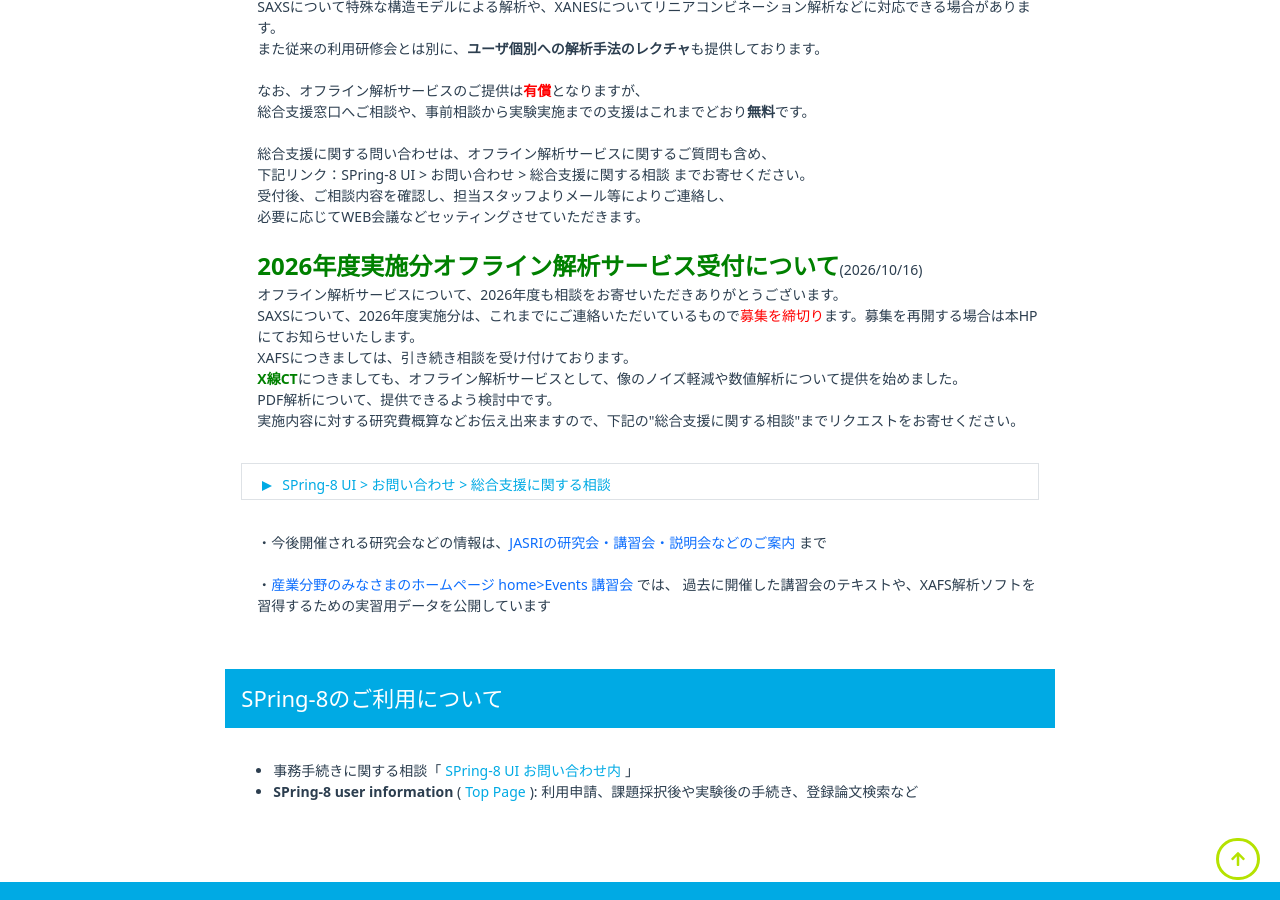
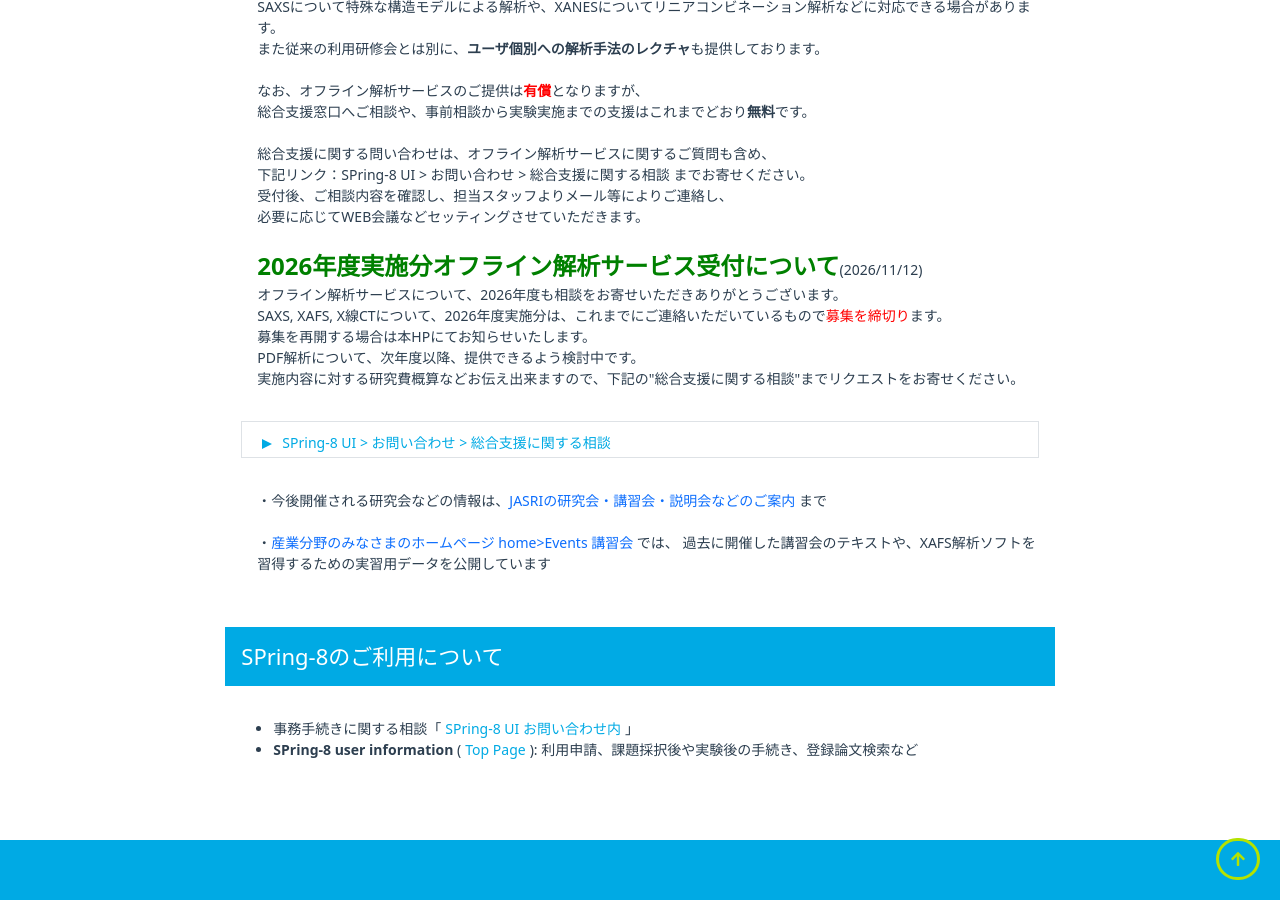
Before and after one commit to jasri-jp/general-support, a Jekyll site: the page built from docs/inquiry.html, in a window 1280 px wide and 900 px high, scrolled down 2297 px. Built offline with Jekyll 4.4.1, drawn with Linux system fonts in a browser that asks for light colours.

Commit message:
Update FY2026 offline analysis service notice and date

```diff
--- a/docs/inquiry.html
+++ b/docs/inquiry.html
@@ -114,12 +114,11 @@ fontawesome: local  # このページは Font Awesome 5 をサイト内から読
            受付後、ご相談内容を確認し、担当スタッフよりメール等によりご連絡し、<br>
            必要に応じてWEB会議などセッティングさせていただきます。<br><br>
 
-           <font size="+2"><span style="color:green;"><strong>2026年度実施分オフライン解析サービス受付について</strong></span></font>(2026/10/16)<br>
+           <font size="+2"><span style="color:green;"><strong>2026年度実施分オフライン解析サービス受付について</strong></span></font>(2026/11/12)<br>
            オフライン解析サービスについて、2026年度も相談をお寄せいただきありがとうございます。<br>
-           SAXSについて、2026年度実施分は、これまでにご連絡いただいているもので<span style="color:red;">募集を締切り</span>ます。募集を再開する場合は本HPにてお知らせいたします。<br>
-           XAFSにつきましては、引き続き相談を受け付けております。<br>
-           <span style="color:green;"><strong>X線CT</strong></span>につきましても、オフライン解析サービスとして、像のノイズ軽減や数値解析について提供を始めました。<br>
-           PDF解析について、提供できるよう検討中です。<br>
+           SAXS, XAFS, X線CTについて、2026年度実施分は、これまでにご連絡いただいているもので<span style="color:red;">募集を締切り</span>ます。<br>
+           募集を再開する場合は本HPにてお知らせいたします。<br>
+           PDF解析について、次年度以降、提供できるよう検討中です。<br>
            実施内容に対する研究費概算などお伝え出来ますので、下記の"総合支援に関する相談"までリクエストをお寄せください。<br>
 
           </p>
```
